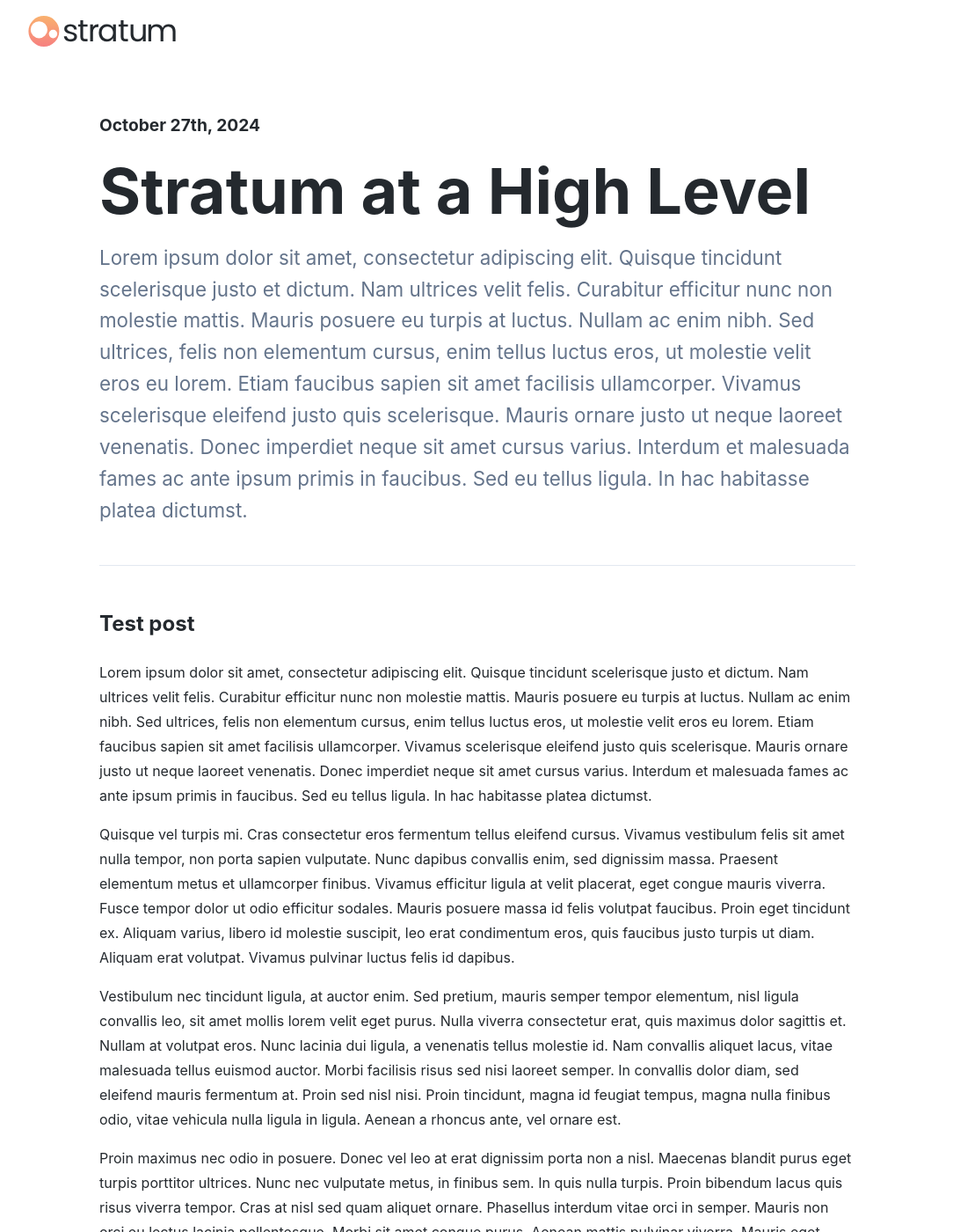
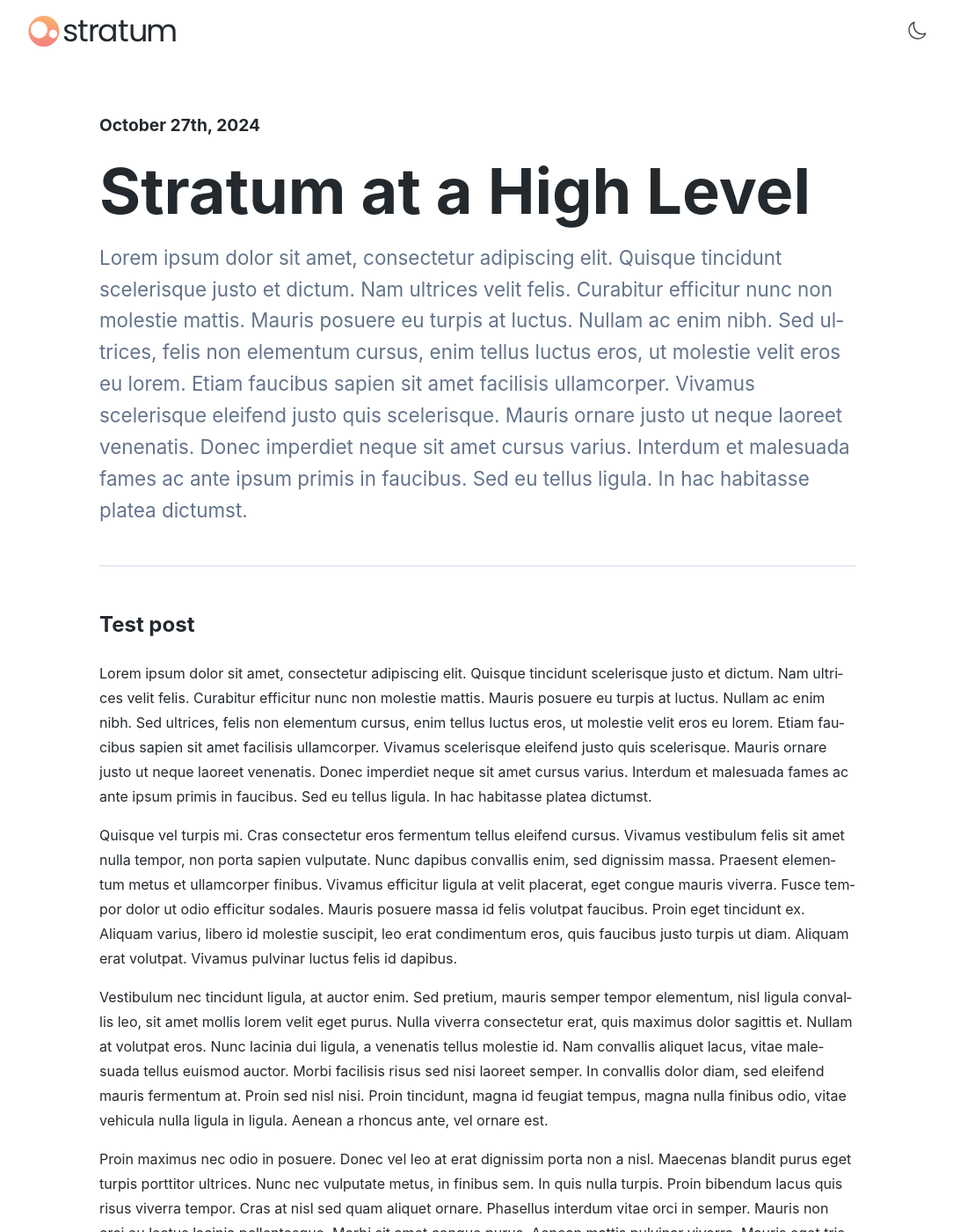
Before and after one commit to stratum-team/demo-site, a Jekyll site: the page built from docs/_posts/2024-10-27-test-post.md, in a window 1280 px wide and 1400 px high. Shown: the whole window at 88% size, without its empty margins (97-1181 px from the left). Built offline with Jekyll 4.4.1, drawn with Linux system fonts in a browser that asks for light colours.

Commit message:
style updates

```diff
--- a/docs/_config.yml
+++ b/docs/_config.yml
@@ -3,11 +3,11 @@
 defaults:
   -
     scope:
-      path: "" # an empty string here means all files in the project
-      type: "posts" # previously `post` in Jekyll 2.2.
+      path: ""
+      type: "posts"
     values:
       layout: "post"
-      cover_image: "https://placecats.com/neo_banana/300/500"
+      cover_image: "/demo-site/assets/img/posts/placeholder.png"
 
 kramdown:
   syntax_highlighter: rouge
--- a/docs/_includes/footer.html
+++ b/docs/_includes/footer.html
@@ -0,0 +1 @@
+<script type="text/javascript" defer src="{{ "/assets/main.js" | relative_url }}" type="module"></script>
--- a/docs/_includes/header.html
+++ b/docs/_includes/header.html
@@ -1,7 +1,15 @@
-<div class="header-wrapper">
-  <div class="container header">
-    <a href="{{ '/' | relative_url }}">
-      {%- include logo.html -%}
-    </a>
+<header>
+  <div class="container inner">
+    <div class="logo">
+      <a href="{{ '/' | relative_url }}">
+        {%- include logo.html -%}
+      </a>
+    </div>
+    <nav>
+      <button id="theme-toggle">
+        <img src="{{ '/assets/img/icons/sun.svg' | relative_url }}" class="icon-theme-dark">
+        <img src="{{ '/assets/img/icons/moon.svg' | relative_url }}" class="icon-theme-light">
+      </button>
+    </nav>
   </div>
-</div>
+</header>
--- a/docs/_layouts/default.html
+++ b/docs/_layouts/default.html
@@ -1,5 +1,5 @@
 <!DOCTYPE html>
-<html lang="{{ page.lang | default: site.lang | default: "en" }}">
+<html lang="en">
 
   {%- include head.html -%}
 
@@ -14,5 +14,4 @@
     {%- include footer.html -%}
 
   </body>
-
 </html>
--- a/docs/assets/main.css
+++ b/docs/assets/main.css
@@ -1,6 +1,8 @@
 :root {
   --text-color: #24292e;
-  --background-color: #fff;
+  --text-color-faded: #64748b;
+  --border-color-faded: #e2e8f0;
+  --background-color: 255, 255, 255;
 }
 
 body {
@@ -8,9 +10,15 @@
   font-size: 16px;
   line-height: 1.6;
   color: var(--text-color);
-  background-color: var(--background-color);
+  background-color: rgb(var(--background-color));
   word-wrap: break-word;
+  hyphens: auto;
   margin: 0;
+}
+
+a, a:visited, a:active {
+  color: var(--text-color);
+  text-decoration: underline;
 }
 
 img {
@@ -29,16 +37,23 @@
   margin-left: auto;
 }
 
-.header-wrapper {
+header {
   margin-bottom: 2rem;
-  background-color: var(--background-color);
+  background-color: rgba(var(--background-color), 0.8);
+  backdrop-filter: blur(4px);
   padding: 0 1.5em;
   position: sticky;
   top: 0;
   z-index: 1;
 
-  .header {
+  .inner {
     height: 70px;
+    display: flex;
+    align-items: center;
+    justify-content: space-between;
+  }
+
+  .logo {
     display: flex;
     align-items: center;
 
@@ -47,8 +62,33 @@
       line-height: 0;
     }
   }
+
+  nav {
+    button {
+      background: none;
+      border: none;
+      outline: none;
+      display: flex;
+      align-items: center;
+      justify-content: center;
+      line-height: 0;
+      padding: 0;
+      opacity: 0.7;
+
+      &:hover {
+        opacity: 1;
+        cursor: pointer;
+      }
+
+      img {
+        width: 24px;
+        height: 24px;
+
+        &.icon-theme-dark { display: none }
+      }
+    }
+  }
 }
-
 
 .page-content {
   padding: 1.5em;
@@ -88,23 +128,28 @@
     flex-direction: column;
     transition: all 0.3s ease-in-out;
 
-    .image-cover img {
-      object-fit: cover;
-      height: 250px;
-      width: 100%;
-      border-radius: 1rem;
+    .image-cover {
+      line-height: 0;
       margin-bottom: 1em;
+
+      img {
+        object-fit: cover;
+        height: 270px;
+        width: 100%;
+        border-radius: 1rem;
+      }
     }
 
     h3 {
       font-size: 1.5em;
       font-weight: 700;
-      margin: 0.25em 0 0.75em;
+      margin: 0.1em 0 0.5em;
     }
 
     .date {
       font-size: 0.8em;
       font-weight: 700;
+      color: var(--text-color-faded);
     }
 
     p {
@@ -134,8 +179,8 @@
 
   p.excerpt {
     font-size: 1.4em;
-    border-bottom: 1px solid #e2e8f0;
-    color: #64748b;
+    border-bottom: 2px solid var(--border-color-faded);
+    color: var(--text-color-faded);
     margin: 0 0 2em;
     padding: 0 0 2em;
     line-height: 1.6;
@@ -148,3 +193,13 @@
   padding: 0.1rem 0.5rem;
   font-size: 0.9em;
 }
+
+[data-theme="dark"] {
+  --background-color: 22, 22, 37;
+  --text-color: #fff;
+  --text-color-faded: #94a3b8;
+  --border-color-faded: #1e293b;
+
+  header nav button img.icon-theme-light { display: none; }
+  header nav button img.icon-theme-dark { display: block; }
+}
--- /dev/null
+++ b/docs/assets/main.js
@@ -0,0 +1,24 @@
+let currentTheme = 'light';
+
+const toggleTheme = () => {
+  currentTheme = currentTheme === 'light' ? 'dark' : 'light';
+  applyTheme();
+  try {
+    localStorage.setItem('theme', currentTheme);
+  } catch {}
+}
+
+const applyTheme = () => {
+  console.log('apply theme', currentTheme);
+  document.documentElement.setAttribute('data-theme', currentTheme);
+}
+
+try {
+  if (localStorage.getItem('theme') === 'dark') {
+    currentTheme = 'dark';
+  }
+} catch {}
+applyTheme();
+
+const themeBtn = document.getElementById('theme-toggle');
+themeBtn.addEventListener('click', toggleTheme, false);
--- a/docs/assets/syntax.css
+++ b/docs/assets/syntax.css
@@ -2,10 +2,10 @@
 .highlight table pre { margin: 0; }
 .highlight, .highlight .w {
   color: #f8f8f2;
-  background-color: #272822;
+  background-color: #1f262e;
 }
 .highlight .err {
-  color: #272822;
+  color: #1f262e;
   background-color: #f92672;
 }
 .highlight .c, .highlight .ch, .highlight .cd, .highlight .cm, .highlight .cpf, .highlight .c1, .highlight .cs {
@@ -31,7 +31,7 @@
 }
 .highlight .gh {
   color: #66d9ef;
-  background-color: #272822;
+  background-color: #1f262e;
   font-weight: bold;
 }
 .highlight .k, .highlight .kn, .highlight .kp, .highlight .kr, .highlight .kv {
```
Also changed, not shown: docs/_posts/2024-10-30-stratum-observability.md (+12 -5 lines), README.md, docs/assets/img/icons/moon.svg (added), docs/assets/img/icons/sun.svg (added), docs/assets/img/posts/placeholder.png (added), docs/assets/img/posts/stratum-observability/2.png (renamed from docs/assets/2.png), docs/assets/img/posts/stratum-observability/3.png (renamed from docs/assets/3.png), docs/assets/img/posts/stratum-observability/4.png (renamed from docs/assets/4.png), docs/assets/img/posts/stratum-observability/5.png (renamed from docs/assets/5.png), 2 other files.
